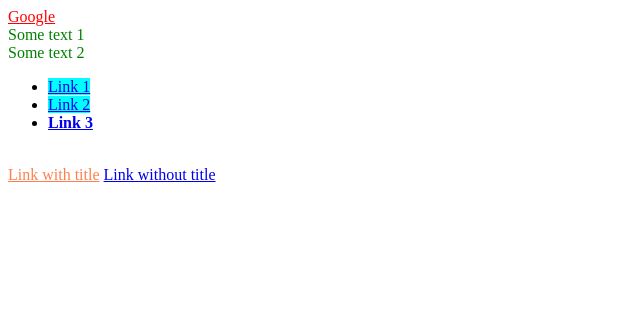
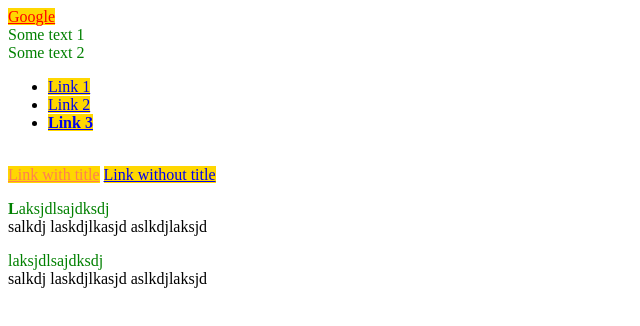
Before and after one commit to dzarezenko/beetroot_lesson_1, a plain HTML site: page pages/css-selectors.html in a window 1280 px wide. Shown: the whole page, without its empty margins (0-640 px from the left). Drawn offline with Linux system fonts and the light colour scheme.

Commit message:
Pseudo-elements

```diff
--- a/pages/css-selectors.html
+++ b/pages/css-selectors.html
@@ -20,6 +20,24 @@
       }
       a[title="test"] {
         color:coral;
+      }
+      li:hover {
+        background-color: black;
+      }
+      a:not(:hover) {
+        background-color: gold;
+      }
+
+      p::first-line {
+        color: green;
+      }
+      p.par::first-letter {
+        font-weight: normal;
+        text-transform: lowercase;
+      }
+      p::first-letter {
+        font-weight: bold;
+        text-transform: uppercase;
       }
     </style>
   </head>
@@ -45,5 +63,17 @@
     <br />
     <a href="#" title="test">Link with title</a>
     <a href="#">Link without title</a>
+
+    <p id="paragraph">
+      laksjdlsajdksdj<br />
+      salkdj laskdjlkasjd
+      aslkdjlaksjd
+    </p>
+
+    <p class="par">
+        laksjdlsajdksdj<br />
+        salkdj laskdjlkasjd
+        aslkdjlaksjd
+      </p>
   </body>
 </html>
```
